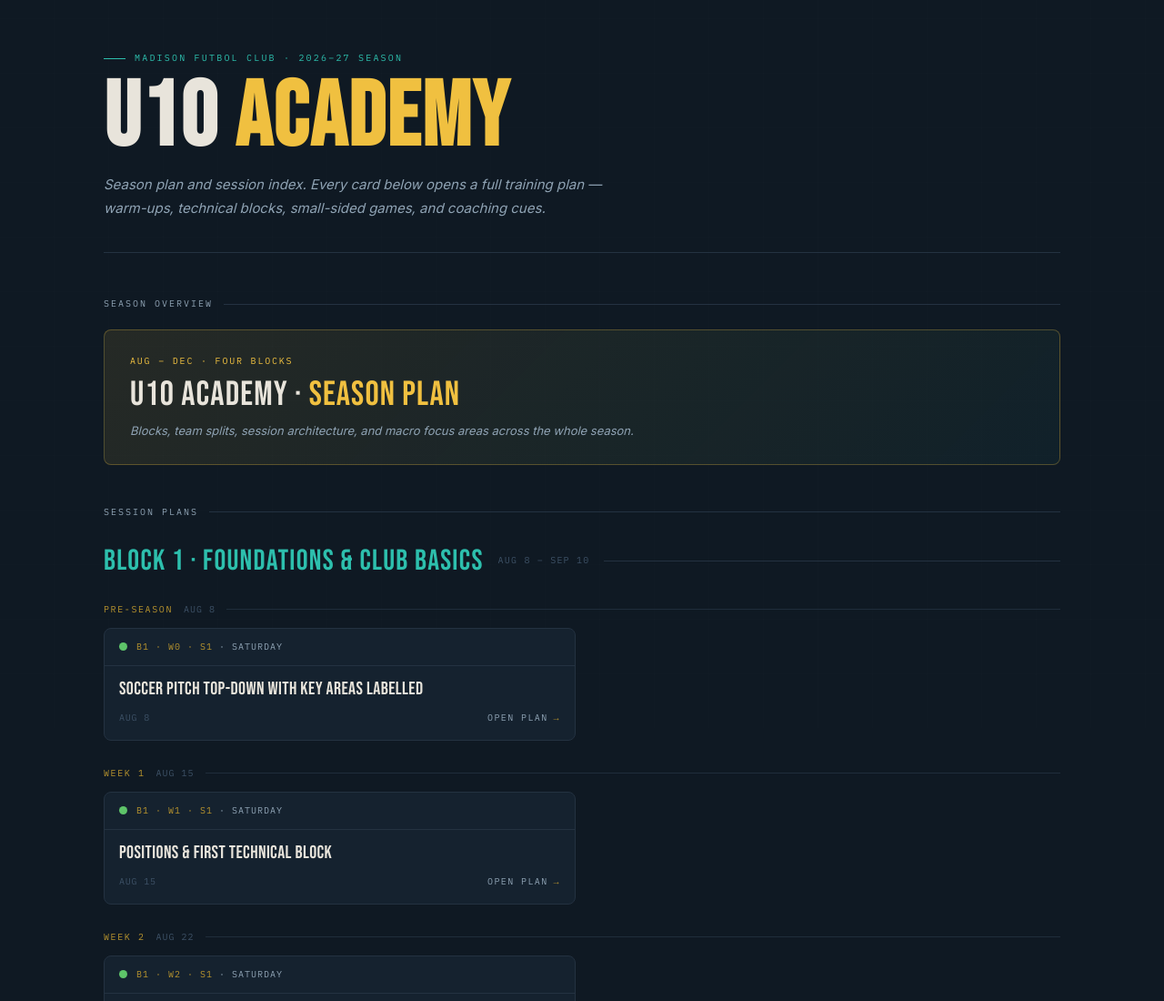
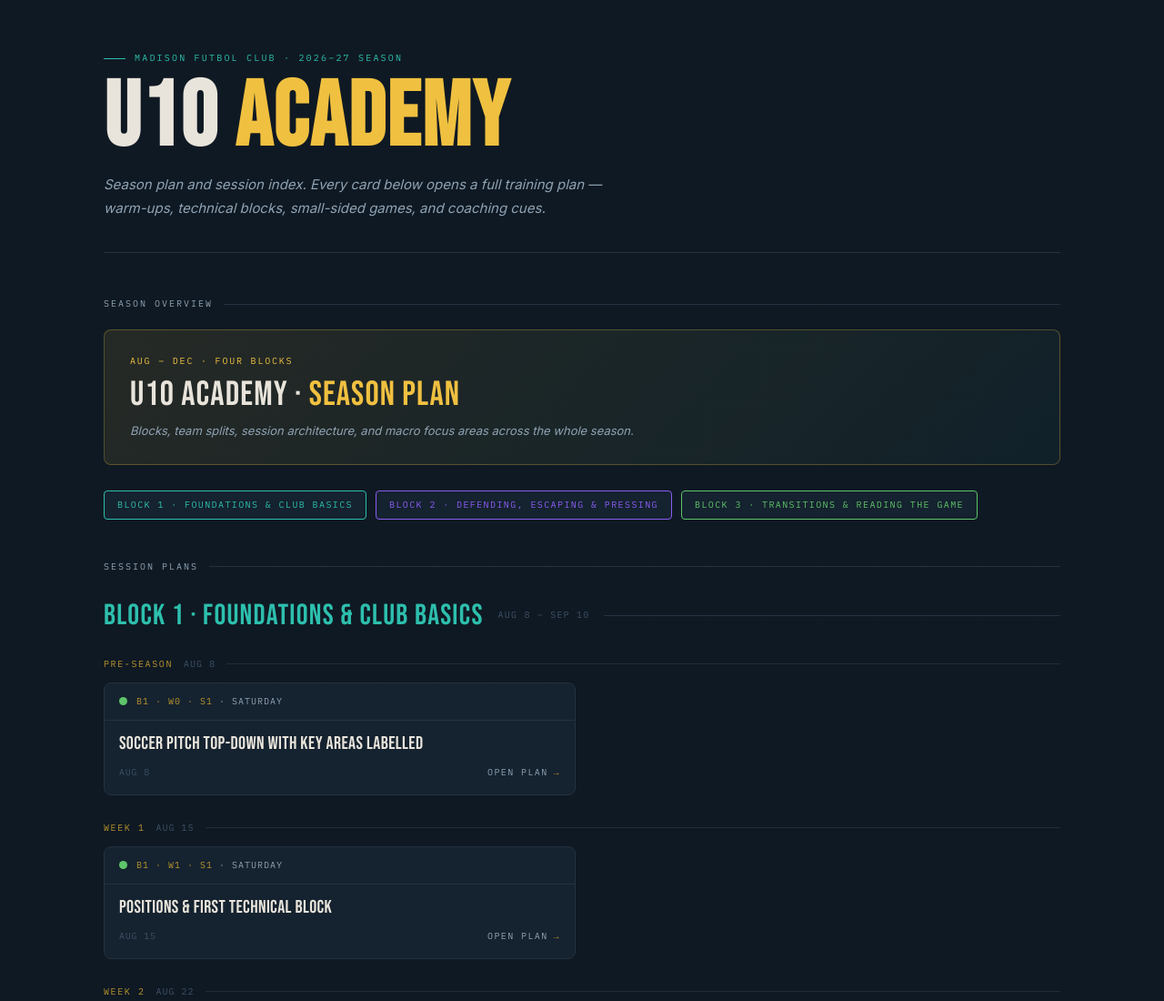
Before and after one commit to KllrWhle79/MFC-Plans, a plain HTML site: page index.html in a window 1280 px wide. Shown: the top 1100 px of the page at 91% size. Drawn offline with Linux system fonts and the light colour scheme.

Commit message:
Updates to add quicklinks

```diff
--- a/index.html
+++ b/index.html
@@ -48,7 +48,6 @@ body::before{content:'';position:fixed;inset:0;background:repeating-linear-gradi
 .block-label.b2{color:var(--violet)}
 .block-label.b3{color:var(--green)}
 .block-label.b4{color:var(--rose)}
-.block-theme{font-family:var(--font-mono);font-size:11px;letter-spacing:.1em;color:var(--muted);text-transform:uppercase}
 .block-dates{font-family:var(--font-mono);font-size:10px;letter-spacing:.12em;color:var(--faint);text-transform:uppercase}
 .block-rule{flex:1;height:1px;background:var(--border)}
 
@@ -83,6 +82,19 @@ body::before{content:'';position:fixed;inset:0;background:repeating-linear-gradi
 .card.offline .card-open{color:var(--faint)}
 .card.offline .card-open::after{content:'⚠';color:var(--faint)}
 
+/* QUICK NAV */
+.qnav{display:flex;flex-wrap:wrap;gap:10px;margin:28px 0 0}
+.qnav-pill{font-family:var(--font-mono);font-size:10px;letter-spacing:.14em;text-transform:uppercase;text-decoration:none;padding:7px 14px;border-radius:4px;border:1px solid var(--border);color:var(--muted);background:var(--surf);transition:border-color .18s,color .18s,background .18s}
+.qnav-pill:hover{background:var(--surf2)}
+.qnav-pill.b1{border-color:var(--teal);color:var(--teal)}
+.qnav-pill.b1:hover{background:rgba(45,191,173,.12)}
+.qnav-pill.b2{border-color:var(--violet);color:var(--violet)}
+.qnav-pill.b2:hover{background:rgba(139,92,246,.12)}
+.qnav-pill.b3{border-color:var(--green);color:var(--green)}
+.qnav-pill.b3:hover{background:rgba(94,196,105,.12)}
+.qnav-pill.b4{border-color:var(--rose);color:var(--rose)}
+.qnav-pill.b4:hover{background:rgba(232,96,122,.12)}
+
 /* FOOTER */
 .foot{margin-top:64px;padding-top:20px;border-top:1px solid var(--border);display:flex;justify-content:space-between;gap:14px;flex-wrap:wrap}
 .foot-l,.foot-r{font-family:var(--font-mono);font-size:9px;letter-spacing:.12em;color:var(--faint);text-transform:uppercase}
@@ -103,6 +115,8 @@ body::before{content:'';position:fixed;inset:0;background:repeating-linear-gradi
     <div class="sc-title">U10 Academy · <span>Season Plan</span></div>
     <div class="sc-sub">Blocks, team splits, session architecture, and macro focus areas across the whole season.</div>
   </a>
+
+  <nav class="qnav" id="qnav"></nav>
 
   <div class="sec-lbl">Session plans</div>
   <div id="blocks"></div>
@@ -217,6 +231,7 @@ function render() {
     const meta = BLOCK_META[blockNum] || { label:`Block ${blockNum}`, dates:'', cls:'b1' };
     const blockEl = document.createElement('section');
     blockEl.className = 'block';
+    blockEl.id = `block-${blockNum}`;
     blockEl.innerHTML = `
       <div class="block-head">
         <div class="block-label ${meta.cls}">${meta.label}</div>
@@ -252,6 +267,17 @@ function render() {
 
   document.getElementById('foot-count').textContent =
     `2026–27 · ${SESSIONS.length} session${SESSIONS.length !== 1 ? 's' : ''}`;
+
+  // Populate quick-nav
+  const qnav = document.getElementById('qnav');
+  for (const [blockNum] of byBlock) {
+    const meta = BLOCK_META[blockNum] || { label:`Block ${blockNum}`, cls:'b1' };
+    const a = document.createElement('a');
+    a.className = `qnav-pill ${meta.cls}`;
+    a.href = `#block-${blockNum}`;
+    a.textContent = meta.label;
+    qnav.appendChild(a);
+  }
 }
 
 async function hydrateTitle(el, path) {
```
